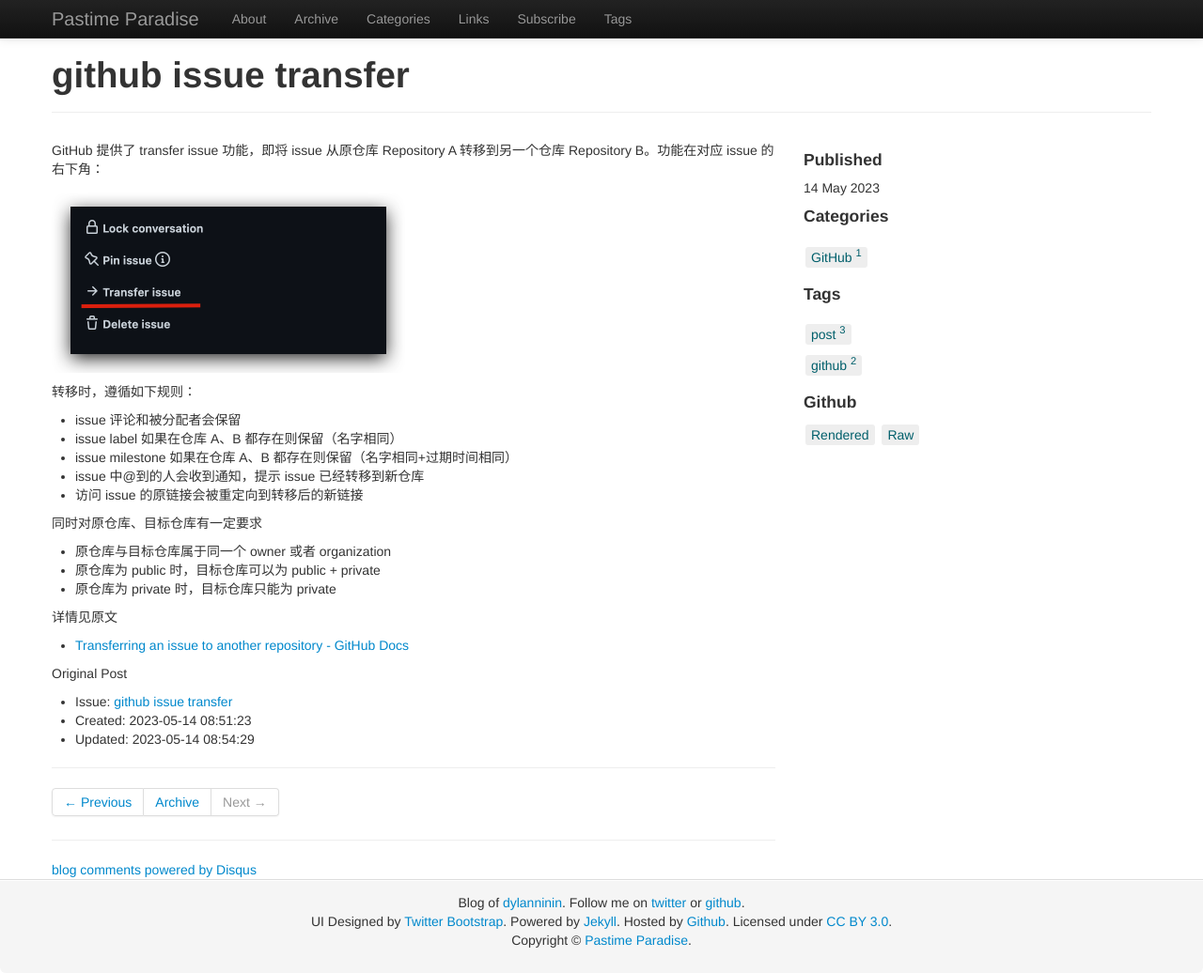
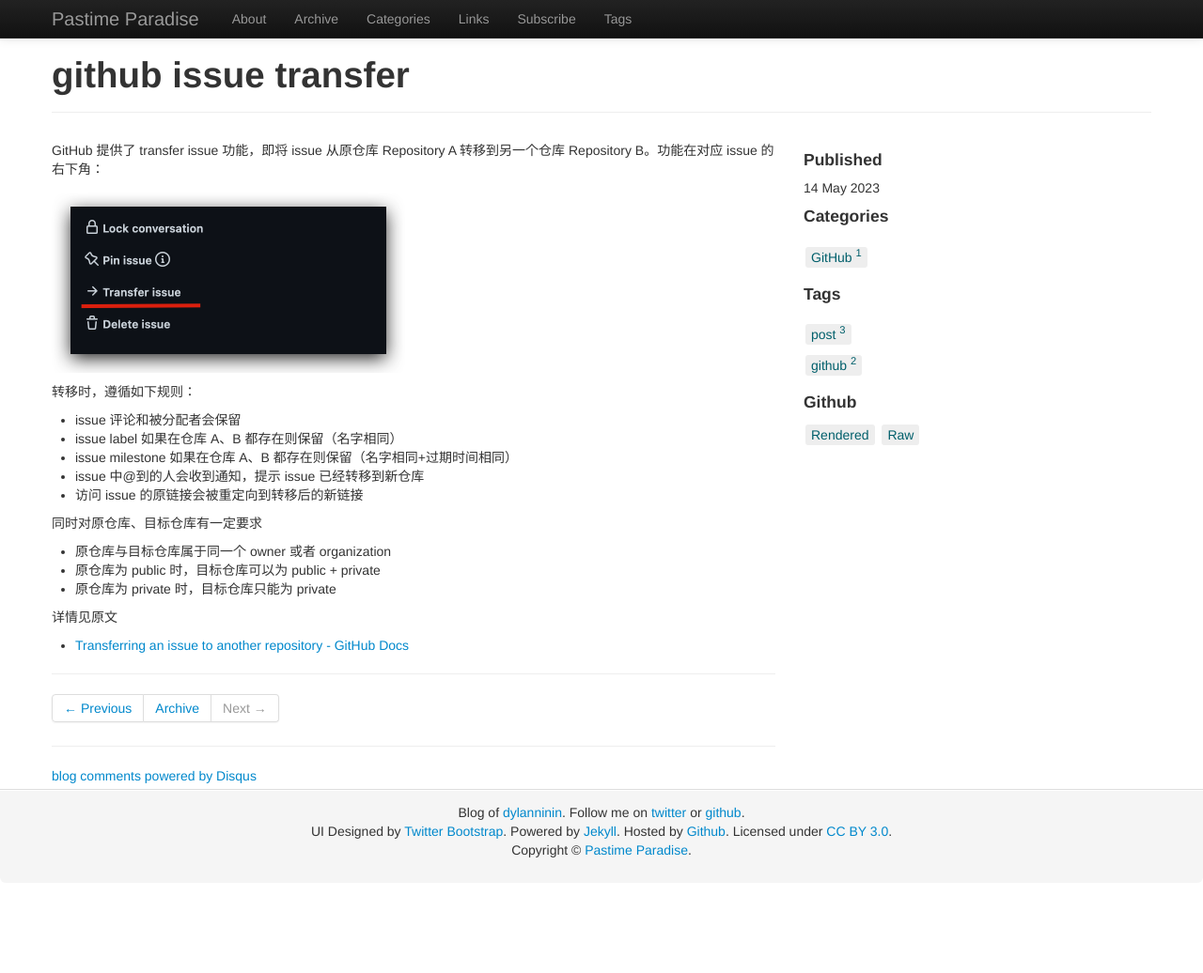
Before and after one commit to dylanninin/dylanninin.com, a Jekyll site: the page built from _posts/2023-05-14-github-issue-transfer.md, in a window 1280 px wide and 1036 px high. Shown: the whole window at 94% size. Built offline with Jekyll 4.4.1, drawn with Linux system fonts in a browser that asks for light colours; comment, search, counter and statistics services are not loaded.

Commit message:
Publish github issue transfer

```diff
--- a/_posts/2023-05-14-github-issue-transfer.md
+++ b/_posts/2023-05-14-github-issue-transfer.md
@@ -25,10 +25,3 @@
 详情见原文
 
 - [Transferring an issue to another repository - GitHub Docs](https://docs.github.com/en/issues/tracking-your-work-with-issues/transferring-an-issue-to-another-repository)
-
-
-Original Post
-
-- Issue: [github issue transfer](https://github.com/dylanninin/dylanninin.com/issues/73)
-- Created: 2023-05-14 08:51:23
-- Updated: 2023-05-14 08:54:29
```
